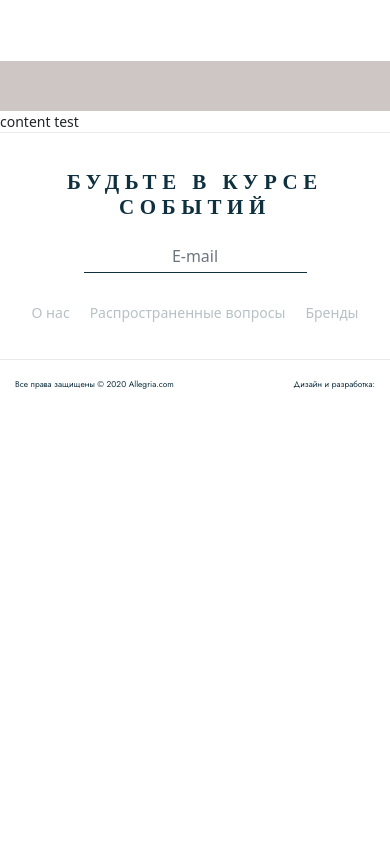
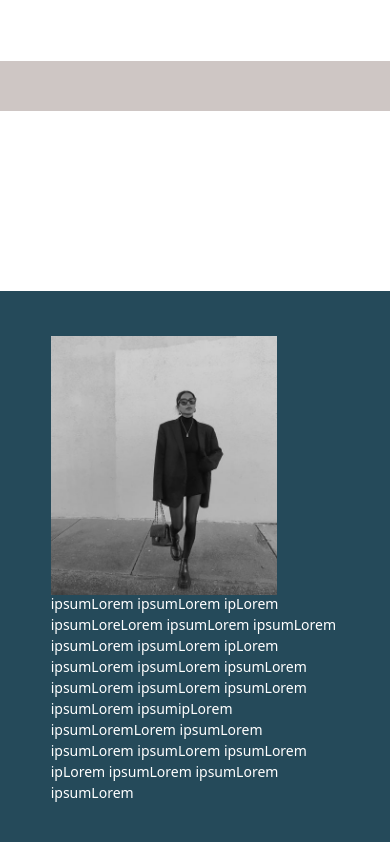
Before and after one commit to MariiaUdovytska/Allegria-Womens-Clothing-Store, a React (Create React App) app in the folder allegria-womens-clothing-store/: page / in a window 390 px wide. Shown: the part 1862-2704 px from the top of the page. Before the commit the page ends 2269 px from the top, so only its background shows below. Built offline with nearby package versions, Linux system fonts and the light colour scheme.

Commit message:
add component PreviewAbout and styles

```diff
--- a/allegria-womens-clothing-store/src/App.js
+++ b/allegria-womens-clothing-store/src/App.js
@@ -4,6 +4,7 @@ import Footer from './Footer';
 import Menu from './Menu';
 import FullScreen from './FullScreen';
 import NewArrival from './NewArrival';
+import PreviewAbout from './PreviewAbout';
 
 function App() {
 	return (
@@ -13,6 +14,7 @@ function App() {
 				<main className='main'>
 					<FullScreen />
 					<NewArrival />
+					<PreviewAbout />
 					<div> content test</div>
 				</main>
 				<Footer />
--- /dev/null
+++ b/allegria-womens-clothing-store/src/PreviewAbout.js
@@ -0,0 +1,35 @@
+import React from 'react';
+import './css/previewAbout.css';
+import previewGerl from './image/about/previewGerl.jpg';
+import outlineElipse from './image/outlineElipse.png';
+
+
+function PreviewAbout() {
+	return (
+		<div className='preview-about'>
+			<div className='preview-about__body'>
+				<div className='preview-about__body-text'>
+					<h2>О</h2>
+					<h3>нас</h3>
+					<p>Lorem ipsumLorem ipsumLorem ipsumLorem ipsumLorem ipLorem ipsumLoreLorem ipsumLorem ipsumLorem ipsumLorem ipsumLorem ipLorem ipsumLorem ipsumLorem ipsumLorem ipsumLorem ipsumLorem ipsumLorem ipsumLorem ipsumipLorem ipsumLoremLorem ipsumLorem ipsumLorem ipsumLorem ipsumLorem ipLorem ipsumLorem ipsumLorem ipsumLorem </p>
+				</div>
+				<div className='preview-about__body-forms'>
+					<span></span>
+				</div>
+				<div className='preview-about__body-image'>
+					<div className='preview-about__body-image-in'>
+						<div className='preview-about__body-forms-desctop'>
+							<span>
+
+							</span>
+							<img src={outlineElipse} alt="outline-elipse"></img>
+						</div>
+						<img src={previewGerl} alt="preview-gerl"></img>
+					</div>
+				</div>
+			</div>
+		</div>
+	);
+}
+
+export default PreviewAbout;
--- a/allegria-womens-clothing-store/src/css/footer.css
+++ b/allegria-womens-clothing-store/src/css/footer.css
@@ -1,6 +1,8 @@
 .footer{
 	min-height: 300px;
 	border-top: 1px solid #EAE9E8;
+	margin-top: 60px;
+	background-color: #f58b737c;
 }
 .footer__body {
 	display: flex;
--- /dev/null
+++ b/allegria-womens-clothing-store/src/css/previewAbout.css
@@ -0,0 +1,148 @@
+.preview-about{
+	margin-top: 180px;
+}
+.preview-about__body{
+	display: flex;
+	flex-direction: row;
+	padding: 0 13%;
+	background-color: #254A5A;
+	position: relative;
+	width: 100%;
+	height: 100%;
+}
+.preview-about__body-text{
+	color: #fff;
+	display: flex;
+	flex-direction: column;
+	justify-content: center;
+	padding: 135px 20px 135px 0px;
+	flex: 1 1 53%;
+}
+.preview-about__body-text h2,
+.preview-about__body-text h3{
+
+	font-family: 'Cormorant Garamond', serif;
+	text-transform: uppercase;
+}
+.preview-about__body-text h2{
+	font-size: 2.14rem;
+	margin-bottom: 0;
+}
+.preview-about__body-text h3{
+	font-size: 6.4rem;
+}
+.preview-about__body-image{
+	position: relative;
+	width: 100%;
+	height: 100%;
+	flex: 1 1 47%;
+}
+.preview-about__body-image-in{
+	position: absolute;
+	width: 100%;
+	height: 100%;
+	top: 45px;
+}
+.preview-about__body-image-in img{
+	min-height: 100%;
+	max-width: 100%;
+	object-fit: cover;
+}
+
+.preview-about__body-forms-desctop{
+	position: absolute;
+	top: 0;
+	left: -138px;
+	width: 100%;
+	height: 100%;
+}
+.preview-about__body-forms-desctop span{
+	width: 318px;
+	content: "";
+	display: block;
+	height: 1px;
+	background-color: #fff;
+	transform: rotateZ(-55.81deg);
+}
+.preview-about__body-forms-desctop img{
+	padding-left: 89px;
+	margin-top: -62px;
+	transform: rotateZ(0deg);
+}
+
+
+
+@media (max-width:1396px) {
+	.preview-about__body{
+		padding: 0 11%;
+	}
+	.preview-about__body-text{
+		padding: 130px 20px 130px 0px;
+	}
+}
+@media (max-width:1274px) {
+	.preview-about__body{
+		padding: 0 9%;
+	}
+	.preview-about__body-text{
+		padding: 110px 20px 110px 0px;
+	}
+	.preview-about__body-text{
+		flex: 1 1 57%;
+	}
+	.preview-about__body-image{
+		flex: 1 1 43%;
+	}
+}
+@media (max-width:1161px) {
+	.preview-about__body{
+		padding: 0 7%;
+	}
+	.preview-about__body-text{
+		padding: 90px 20px 90px 0px;
+	}
+	.preview-about__body-text{
+		flex: 1 1 61%;
+	}
+	.preview-about__body-image{
+		flex: 1 1 39%;
+	}
+}
+@media (max-width:1090px){
+	.preview-about__body{
+		padding: 0 4%;
+	}
+	.preview-about__body-text{
+		padding: 60px 20px 60px 0px;
+	}
+	.preview-about__body-text{
+		flex: 1 1 65%;
+	}
+	.preview-about__body-image{
+		flex: 1 1 35%;
+	}
+}
+@media (max-width:962px){
+	.preview-about__body{
+		display: flex;
+		flex-direction: column;
+		padding: 0 13%;
+	}
+	.preview-about__body-text{
+		padding: 130px 0px;
+	}
+	.preview-about__body-forms-desctop{
+		display: none;
+	}
+	.preview-about__body-text{
+		flex: none;
+	}
+	.preview-about__body-image{
+		flex: none;
+		position: initial;
+	}
+	.preview-about__body-image-in{
+		max-width: 226px;
+		max-height: 258px;
+	}
+}
```
Also changed, not shown: allegria-womens-clothing-store/src/image/about/previewGerl.jpg (added), allegria-womens-clothing-store/src/image/outlineElipse.png (added).
